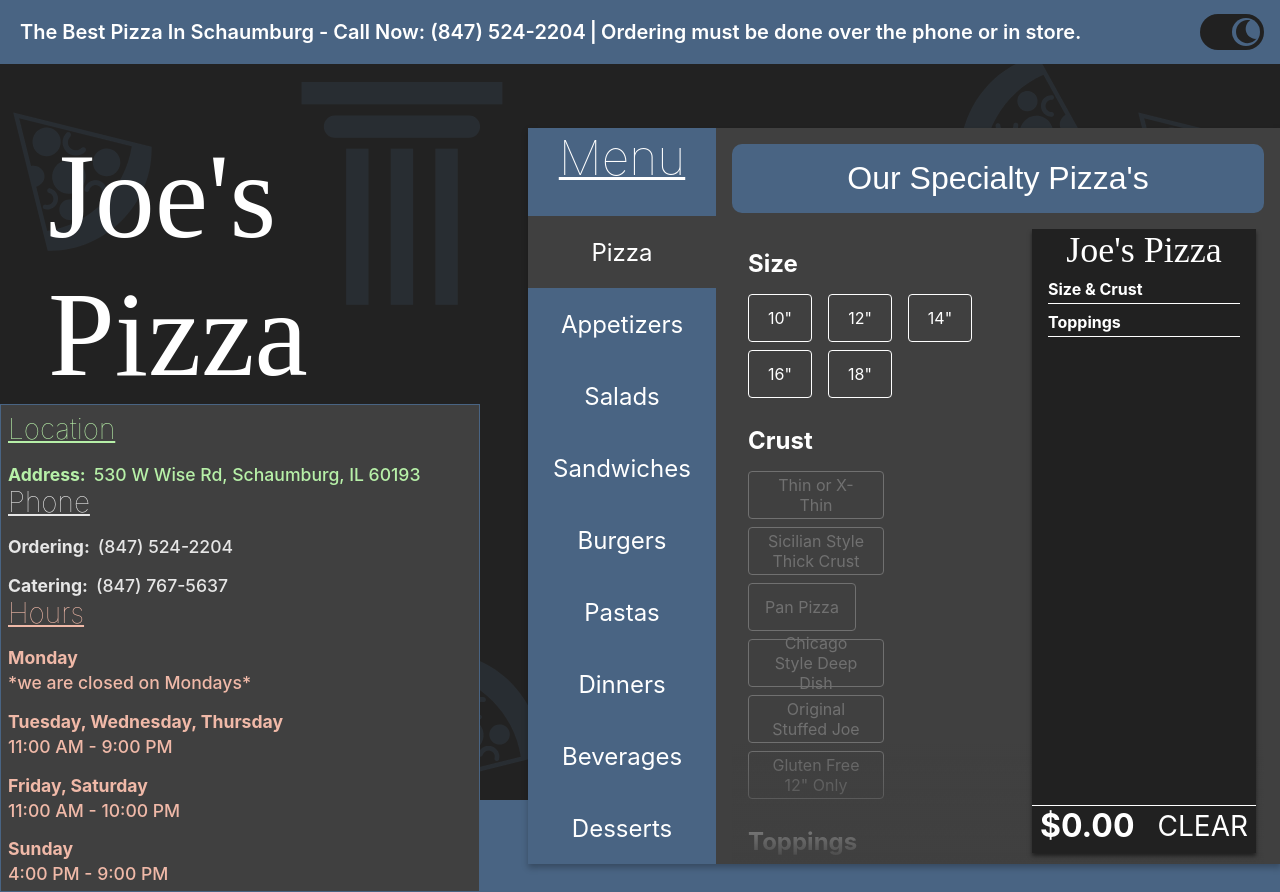
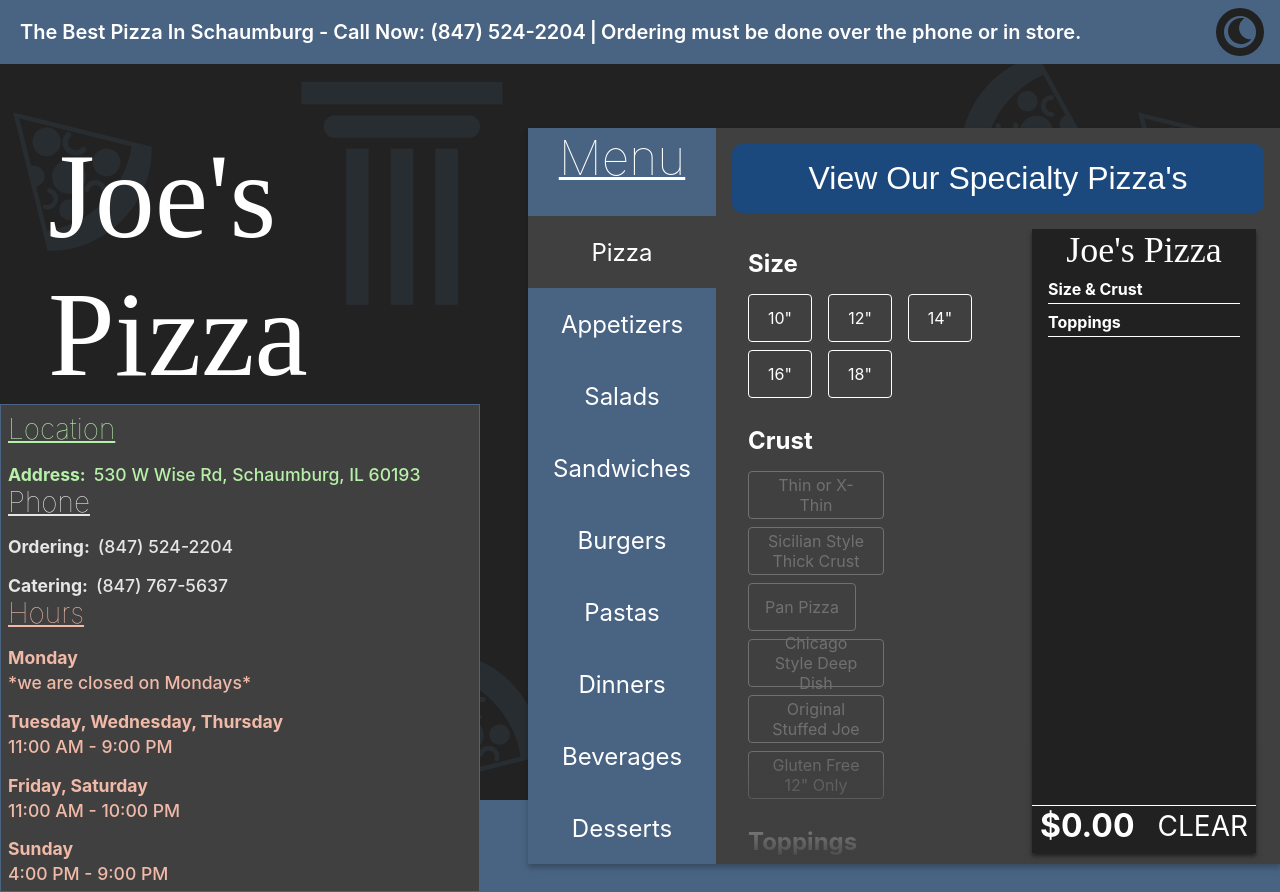
Before and after one commit to ianstreator/joes-pizza, a Next.js app: page / in a window 1280 px wide. Built offline with nearby package versions, Linux system fonts and the light colour scheme; a web font is replaced by a local one.

Commit message:
changed theme button to non sliding, fixed info comp text, updated CTA elements visuals

```diff
--- a/components/menu/Beverages.jsx
+++ b/components/menu/Beverages.jsx
@@ -1,6 +1,6 @@
 function Beverages() {
   return (
-    <div>Beverages</div>
+    <h1>Beverages</h1>
   )
 }
 
--- a/components/menu/Burgers.jsx
+++ b/components/menu/Burgers.jsx
@@ -1,6 +1,6 @@
 function Burgers() {
   return (
-    <div>Burgers</div>
+    <h1>Burgers</h1>
   )
 }
 
--- a/components/menu/Desserts.jsx
+++ b/components/menu/Desserts.jsx
@@ -1,6 +1,6 @@
 function Desserts() {
   return (
-    <div>Desserts</div>
+    <h1>Desserts</h1>
   )
 }
 
--- a/components/menu/Dinners.jsx
+++ b/components/menu/Dinners.jsx
@@ -1,6 +1,6 @@
 function Dinners() {
   return (
-    <div>Dinners</div>
+    <h1>Dinners</h1>
   )
 }
 
--- a/components/menu/Pasta.jsx
+++ b/components/menu/Pasta.jsx
@@ -1,6 +1,6 @@
 function Pasta() {
   return (
-    <div>Pastas</div>
+    <h1>Pastas</h1>
   )
 }
 
--- a/components/menu/Pizza.jsx
+++ b/components/menu/Pizza.jsx
@@ -2,15 +2,18 @@
 import BuildYourOwnPizza from "./pizza/BuildYourOwnPizza";
 
 function Pizza() {
-  const [view, setView] = useState("Our Specialty Pizza's");
+  const  specialView = "View Our Specialty Pizza's"
+  const  byopView = "Build Your Own Pizza"
+
+  const [view, setView] = useState(specialView);
   const changeView = () => {
-    if (view === "Build Your Own Pizza") {
-      setView("Our Specialty Pizza's");
+    if (view === byopView) {
+      setView(specialView);
     } else {
-      setView("Build Your Own Pizza");
+      setView(byopView);
     }
   };
-  if (view === "Our Specialty Pizza's") {
+  if (view === specialView) {
     return (
       <div className="pizza">
         <button className="pizza_toggle" onClick={changeView}>
--- a/components/menu/Salads.jsx
+++ b/components/menu/Salads.jsx
@@ -1,6 +1,6 @@
 function Salads() {
   return (
-    <div>Salads</div>
+    <h1>Salads</h1>
   )
 }
 
--- a/components/menu/Sandwiches.jsx
+++ b/components/menu/Sandwiches.jsx
@@ -1,6 +1,6 @@
 function Sandwiches() {
   return (
-    <div>Sandwiches</div>
+    <h1>Sandwiches</h1>
   )
 }
 
--- a/components/menu/pizza/pizza.scss
+++ b/components/menu/pizza/pizza.scss
@@ -178,7 +178,7 @@
 }
 
 .pizza_toggle {
-  background-color: var(--secondaryColor);
+  background-color: var(--buttonColor);
   color: white;
   padding: 1rem;
   font-size: 2rem;
@@ -188,6 +188,6 @@
   cursor: pointer;
   transition: 200ms;
   &:hover {
-    background-color: var(--hoverColor);
+    background-color: var(--hoverButtonColor);
   }
 }
--- a/pages/index.js
+++ b/pages/index.js
@@ -67,7 +67,7 @@
               id="toggle"
               onClick={() => setTheme(!theme)}
             >
-              <div className={clsx("icon", theme && "dark")}></div>
+              <div className={clsx("icon", theme && "dark")} onClick={() => setTheme(!theme)}></div>
             </div>
           </div>
         </header>
--- a/styles/home.scss
+++ b/styles/home.scss
@@ -9,6 +9,8 @@
   --secondaryColor: hsl(212, 28%, 40%);
   --backgroundColor: hsl(43, 19%, 93%);
   --textColor: black;
+  --buttonColor: hsl(212, 65%, 30%);
+  --hoverButtonColor: hsl(212, 50%, 50%);
   --hoverColor: hsl(212, 40%, 60%);
   --selectedColor: hsl(212, 35%, 65%);
   --backgroundImage: url("../public/light-background.svg");
@@ -59,15 +61,16 @@
     }
   }
   .toggle {
+    background-color: var(--backgroundColor);
     display: flex;
-    justify-content: space-between;
-    width: 4rem;
-    height: fit-content;
+    justify-content: center;
+    align-items: center;
+    width: 3rem;
+    height: 3rem;
     border-radius: 25px;
-    padding: 0.25rem;
+    padding: 0.5rem;
     margin: auto;
     margin-right: unset;
-    background-color: var(--backgroundColor);
     transition: 400ms;
     cursor: pointer;
     .icon {
@@ -77,12 +80,8 @@
       background-repeat: no-repeat;
       background-position: center;
       border-radius: 50%;
-      width: 1.75rem;
-      height: 1.75rem;
-      transition: 400ms;
-      &.dark {
-        transform: translateX(100%);
-      }
+      width: 2rem;
+      height: 2rem;
     }
   }
 }
--- a/styles/mobile.scss
+++ b/styles/mobile.scss
@@ -14,10 +14,20 @@
     padding-bottom: 1.5rem;
     height: fit-content;
     .header_content {
+      .toggle {
+        width: 4rem;
+        height: 4rem;
+        .icon {
+          width: 3rem;
+          height: 3rem;
+        }
+      }
       p {
         margin: unset;
         font-weight: 600;
         font-size: 2rem;
+        display: flex;
+        align-items: center;
       }
     }
   }
@@ -65,7 +75,7 @@
           font-size: 3.5rem;
         }
         .row {
-          align-items: center;
+          align-items: baseline;
           .data {
             font-size: 2rem;
           }
@@ -188,14 +198,14 @@
     width: 90%;
     padding: 1rem;
     margin-top: 2rem;
-    background-color: var(--secondaryColor);
+    background-color: var(--buttonColor);
     color: white;
     font-size: 3rem;
     position: relative;
     border: none;
     border-radius: 1rem;
     &:hover {
-      background-color: var(--hoverColor);
+      background-color: var(--hoverButtonColor);
     }
   }
 }
```
